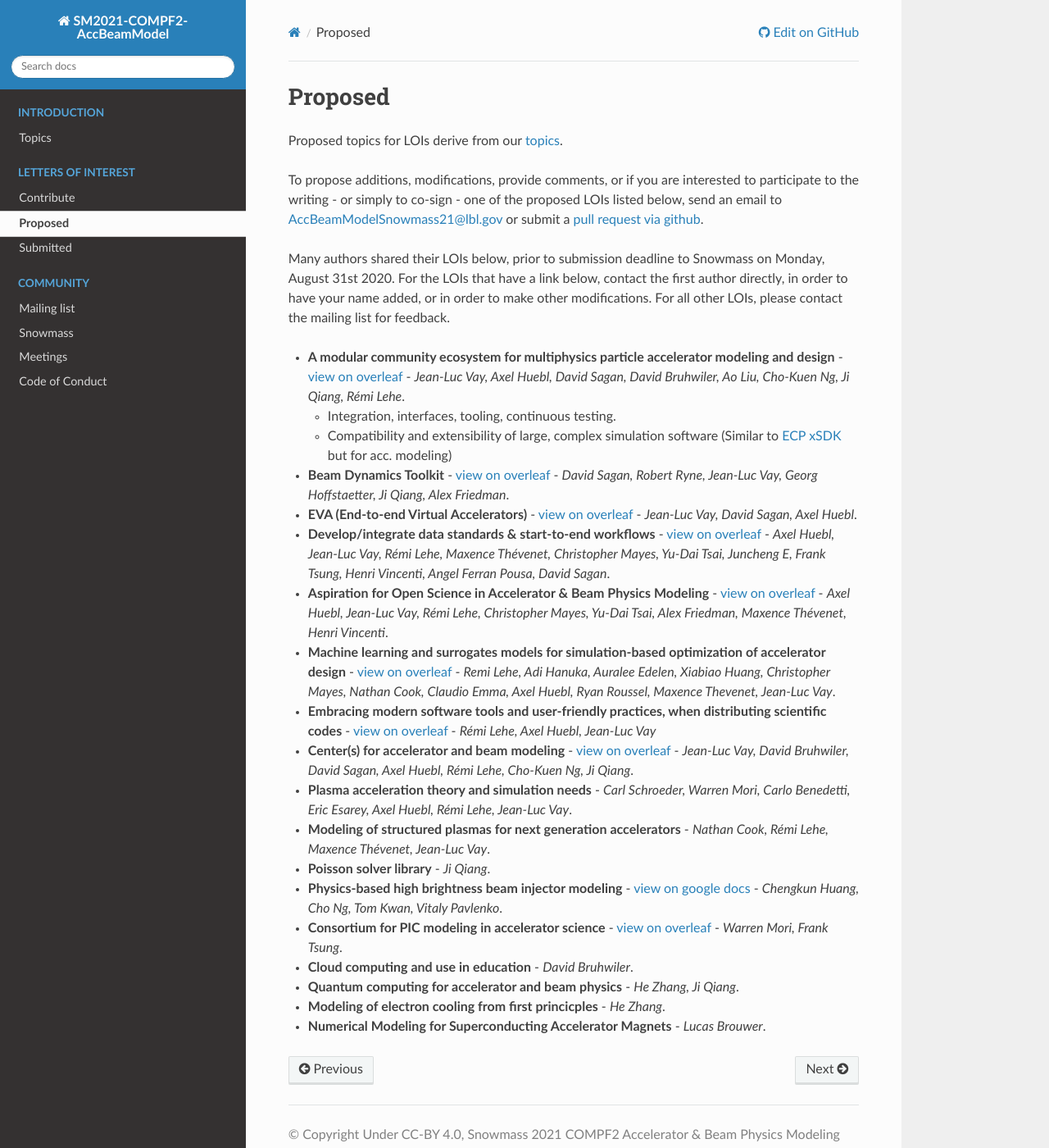
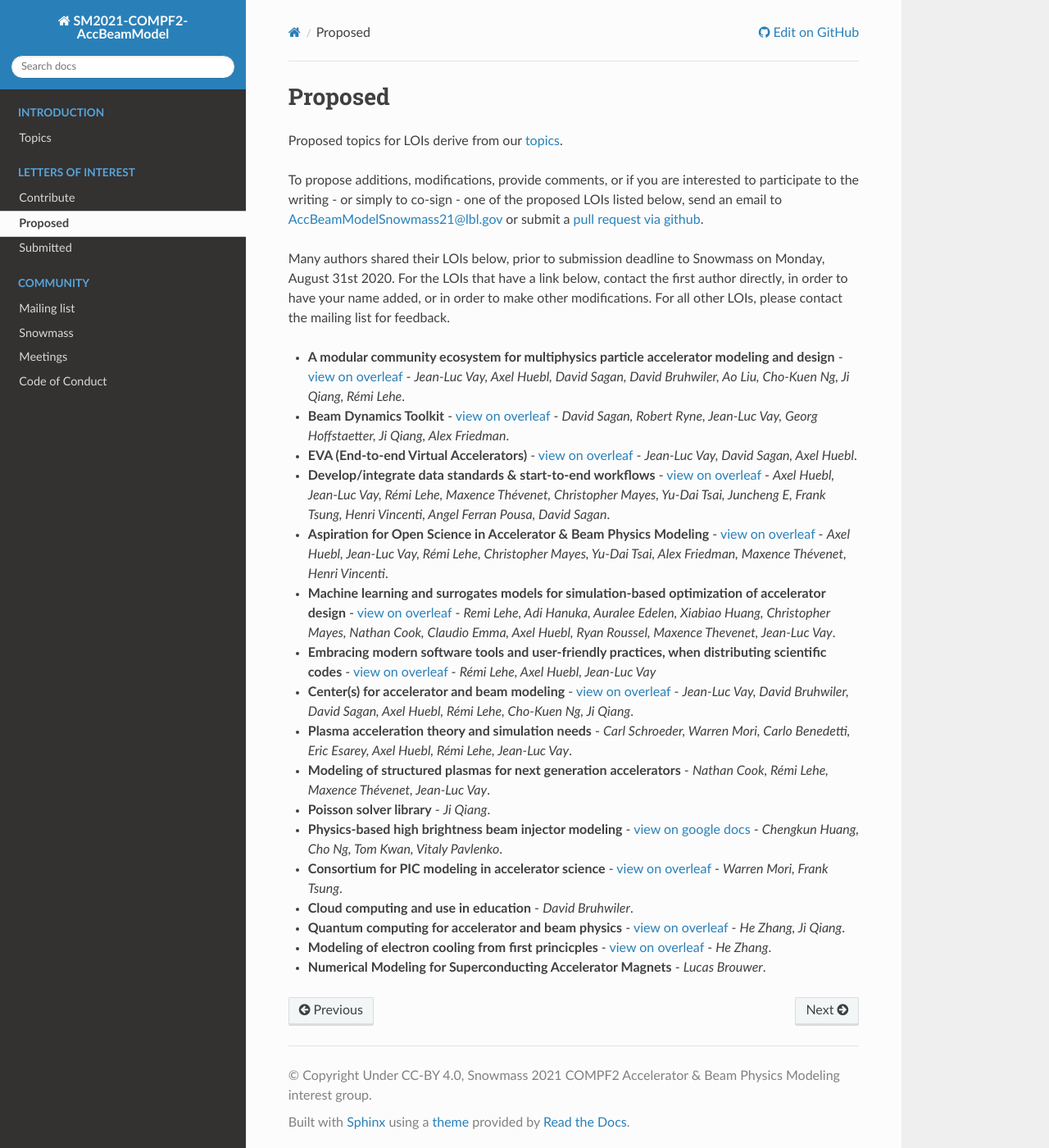
Before and after one commit to snowmass-compf2-accbeammodel/snowmass-compf2-accbeammodel.github.io, a Sphinx documentation site: the page built from docs/source/loi/proposed.rst, in a window 1280 px wide and 1400 px high. Shown: the whole window at 82% size. Built offline with Sphinx 7.4.7 and the Read the Docs theme 2.0.0, drawn with Linux system fonts in a browser that asks for light colours.

Commit message:
Updated list.

```diff
--- a/docs/source/loi/proposed.rst
+++ b/docs/source/loi/proposed.rst
@@ -12,9 +12,6 @@ For the LOIs that have a link below, contact the first author directly, in order
 For all other LOIs, please contact the mailing list for feedback.
 
 - **A modular community ecosystem for multiphysics particle accelerator modeling and design** - `view on overleaf <https://www.overleaf.com/read/hwbjfqfbrgyc>`_ - *Jean-Luc Vay, Axel Huebl, David Sagan, David Bruhwiler, Ao Liu, Cho-Kuen Ng, Ji Qiang, Rémi Lehe*.
-
-  - Integration, interfaces, tooling, continuous testing.
-  - Compatibility and extensibility of large, complex simulation software (Similar to `ECP xSDK <http://xsdk.info>`_ but for acc. modeling)
 - **Beam Dynamics Toolkit** - `view on overleaf <https://www.overleaf.com/read/rrsvsscfvfqt>`_ - *David Sagan, Robert Ryne, Jean-Luc Vay, Georg Hoffstaetter, Ji Qiang, Alex Friedman*.
 - **EVA (End-to-end Virtual Accelerators)** - `view on overleaf <https://www.overleaf.com/read/mggpzqpjbjny>`_ - *Jean-Luc Vay, David Sagan, Axel Huebl*.
 - **Develop/integrate data standards & start-to-end workflows** - `view on overleaf <https://www.overleaf.com/read/xhkzttqhhkbk>`_ - *Axel Huebl, Jean-Luc Vay, Rémi Lehe, Maxence Thévenet, Christopher Mayes, Yu-Dai Tsai, Juncheng E, Frank Tsung, Henri Vincenti, Angel Ferran Pousa, David Sagan*.
@@ -28,6 +25,6 @@ For all other LOIs, please contact the mailing list for feedback.
 - **Physics-based high brightness beam injector modeling** - `view on google docs <https://drive.google.com/file/d/1-kInumHtiyOh1t_dCKXSm4d_uaaUnsNY/view?usp=sharing>`_ - *Chengkun Huang, Cho Ng, Tom Kwan,  Vitaly Pavlenko*.
 - **Consortium for PIC modeling in accelerator science** - `view on overleaf <https://www.overleaf.com/1134197644cshkfgdhcxzv>`_ - *Warren Mori, Frank Tsung*.
 - **Cloud computing and use in education** - *David Bruhwiler*.
-- **Quantum computing for accelerator and beam physics** - *He Zhang, Ji Qiang*.
-- **Modeling of electron cooling from first princicples** - *He Zhang*.
+- **Quantum computing for accelerator and beam physics** - `view on overleaf <https://www.overleaf.com/read/jfxymdmvcnbb>`_ - *He Zhang, Ji Qiang*.
+- **Modeling of electron cooling from first princicples** - `view on overleaf <https://www.overleaf.com/read/xvgwfgbnprvr>`_ - *He Zhang*.
 - **Numerical Modeling for Superconducting Accelerator Magnets** - *Lucas Brouwer*.
```
